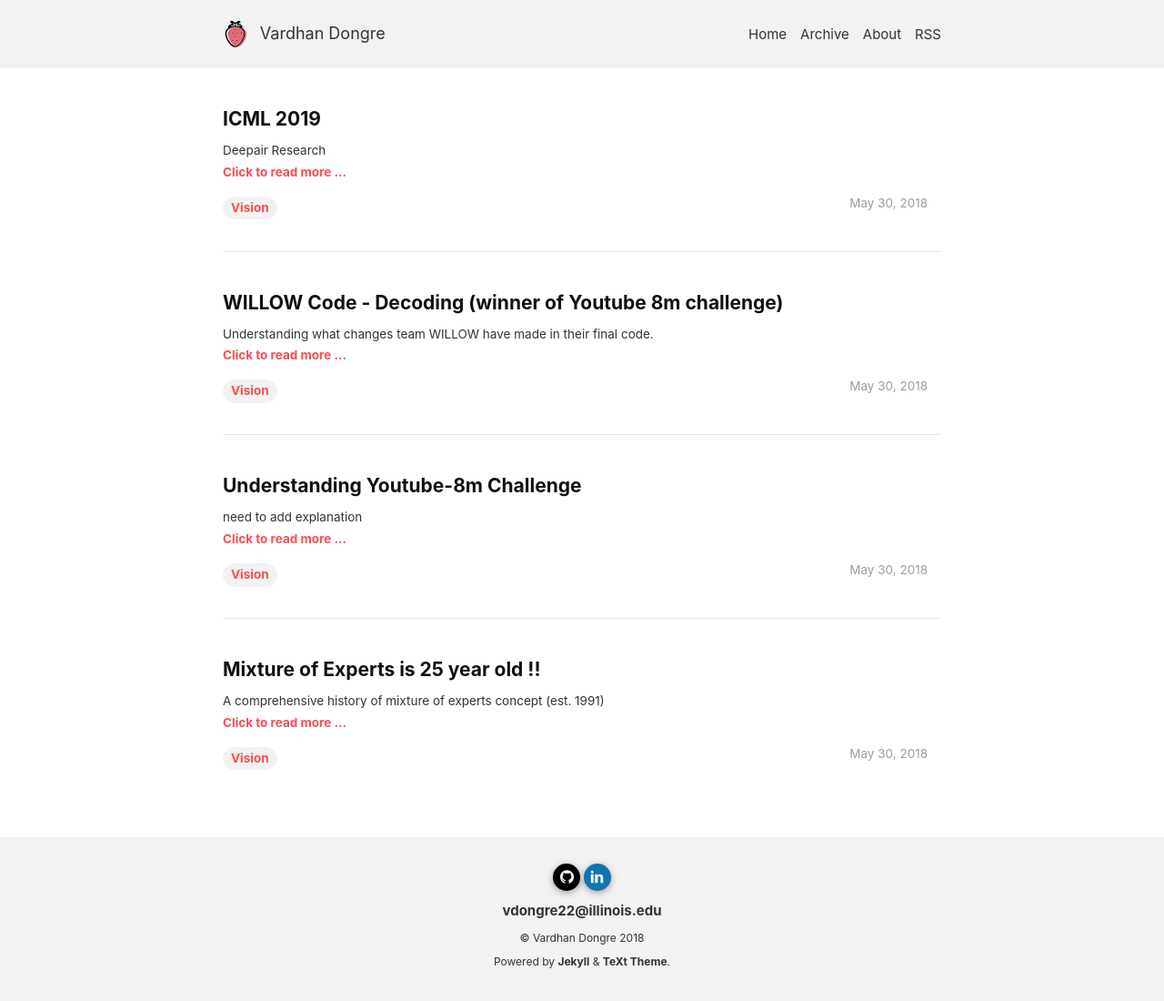
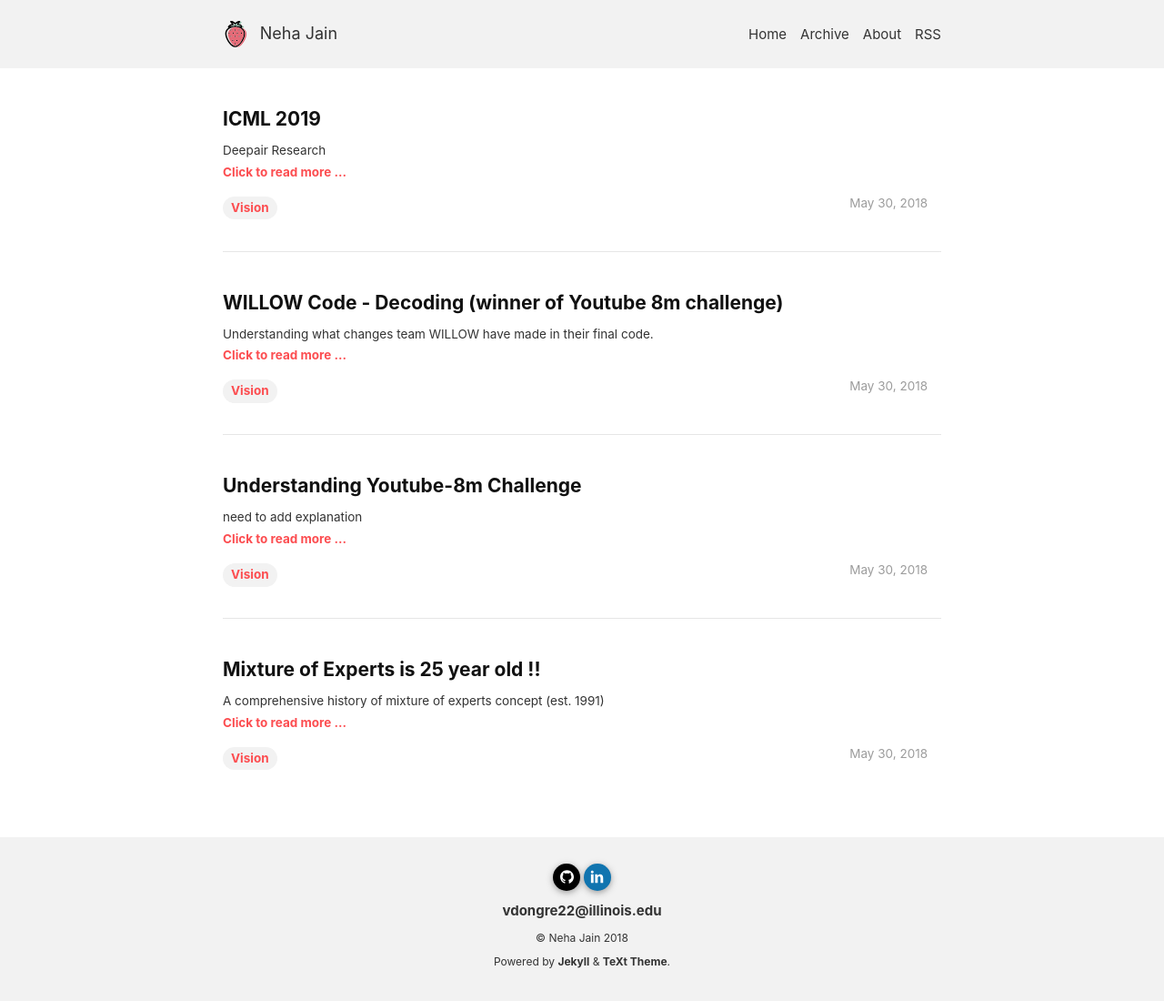
Before and after one commit to neha37930/UIUCneha, a Jekyll site: the page built from blog/index.html, in a window 1280 px wide. Shown: the whole page at 91% size. Built offline with Jekyll 4.4.1, drawn with Linux system fonts in a browser that asks for light colours; the list of posts is cut into pages by our own code.

Commit message:
Update _config.yml

```diff
--- a/_config.yml
+++ b/_config.yml
@@ -14,7 +14,7 @@
 ## Base settings ##
 url:  #the base hostname & protocol for your site e.g. https://www.someone.com
 baseurl: /
-title: Vardhan Dongre
+title: Neha Jain
 description: > #this means to ignore newlines until "nav_lists:"
      Graduate Student at University of Illinois Urbana Champaign
 
@@ -44,7 +44,7 @@ timezone: America/Chicago
 
 ## Author & social ##
 author:
-  name: "Vardhan Dongre"
+  name: "Neha Jain"
   email: vdongre22@illinois.edu
   facebook:   #your Facebook username
   # twitter: kitian616
```
